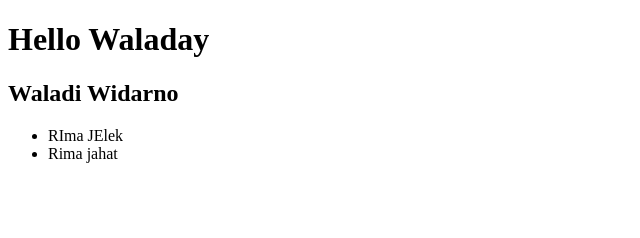
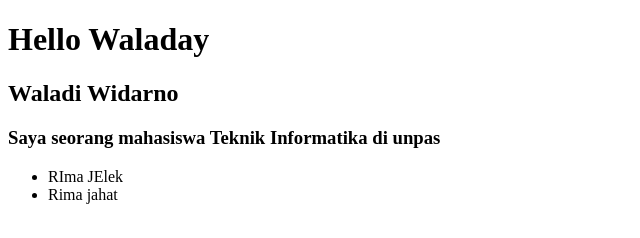
Before and after one commit to waladi173040127/rekweb-pertemuan-3, a plain HTML site: page index.html in a window 1280 px wide. Shown: the whole page, without its empty margins (0-640 px from the left). Drawn offline with Linux system fonts and the light colour scheme.

Commit message:
Menambah h3 di branch cobajs

```diff
--- a/index.html
+++ b/index.html
@@ -7,6 +7,7 @@
 
 	<h1>Hello Waladay</h1>
 	<h2>Waladi Widarno</h2>
+	<h3>Saya seorang mahasiswa Teknik Informatika di unpas</h3>
 	<ul>
 		<li>RIma JElek </li>
 		<li>Rima jahat </li>
```
